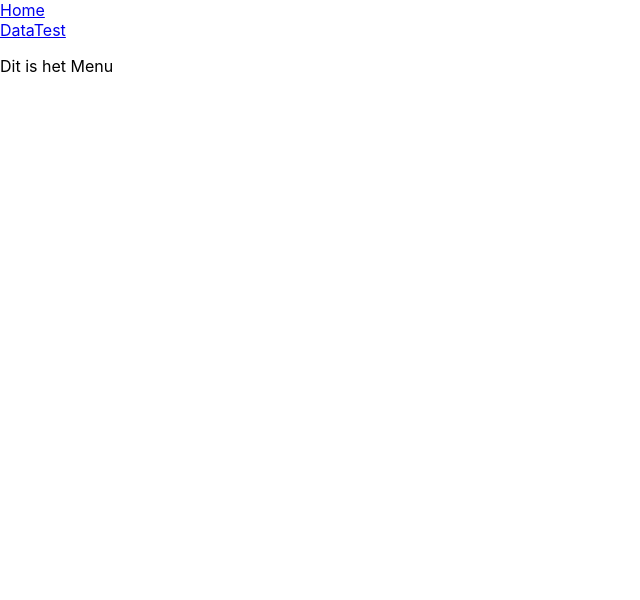
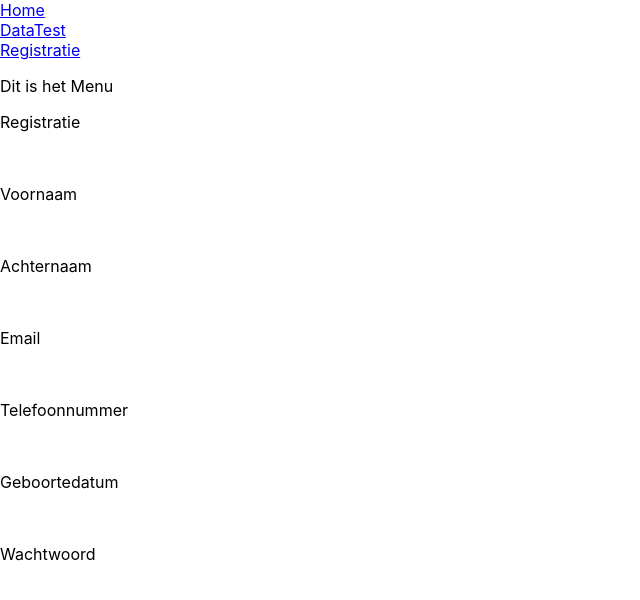
Before and after one commit to ThijsOnGitHub/project-c, a React (Create React App) app in the folder client/: page /Registratie in a window 1280 px wide. Shown: the top 600 px of the page, without its empty margins (0-640 px from the left). Built offline with nearby package versions, Linux system fonts and the light colour scheme.

Commit message:
Registratiepagina toegevoegd

```diff
--- a/client/src/App.js
+++ b/client/src/App.js
@@ -5,6 +5,7 @@ import {BrowserRouter,Switch,Route} from "react-router-dom";
 import Home from './Pages/Home'
 import Menu from "./Components/Menu/Menu";
 import DataTest from "./Pages/DataTest";
+import Registratie from "./Pages/Registratie";
 
 class App extends React.Component{
 
@@ -22,6 +23,7 @@ class App extends React.Component{
             <Switch>
               <Route path="/" exact render={()=> <Home /> } />
               <Route path="/DataTest" render={()=><DataTest/>}/>
+              <Route path="/Registratie" render={()=><Registratie/>}/>
             </Switch>
           </BrowserRouter>
         </div>
--- a/client/src/Components/Menu/Menu.jsx
+++ b/client/src/Components/Menu/Menu.jsx
@@ -12,6 +12,8 @@ class Menu extends React.Component{
                 <Link to={'/'} >Home</Link>
                 <br/>
                 <Link to={"/DataTest"}>DataTest</Link>
+                <br/>
+                <Link to={"/Registratie"}>Registratie</Link>
                 <p>Dit is het Menu</p>
             </div>
         )
--- /dev/null
+++ b/client/src/Pages/Registratie.jsx
@@ -0,0 +1,30 @@
+import React from 'react'
+import {Link} from "react-router-dom";
+
+class Registratie extends React.Component{
+    constructor(){
+        super()
+    }
+
+    render() {
+        return(
+            <div>
+                <p>Registratie</p>
+                <br/>
+                <p>Voornaam</p>
+                <br/>
+                <p>Achternaam</p>
+                <br/>
+                <p>Email</p>
+                <br/>
+                <p>Telefoonnummer</p>
+                <br/>
+                <p>Geboortedatum</p>
+                <br/>
+                <p>Wachtwoord</p>
+                <br/>
+            </div>
+        )
+    }
+}
+export default Registratie
```
